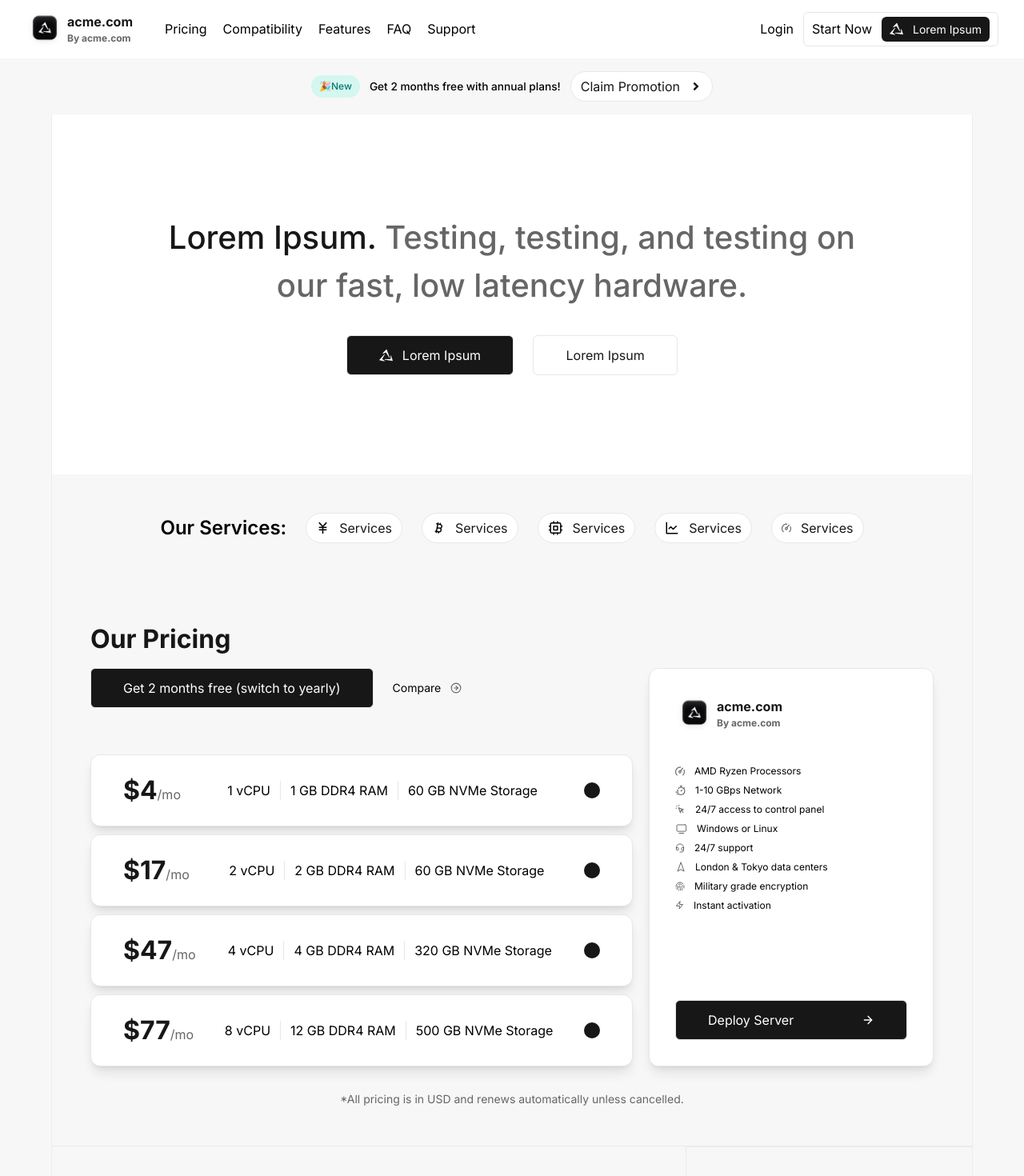
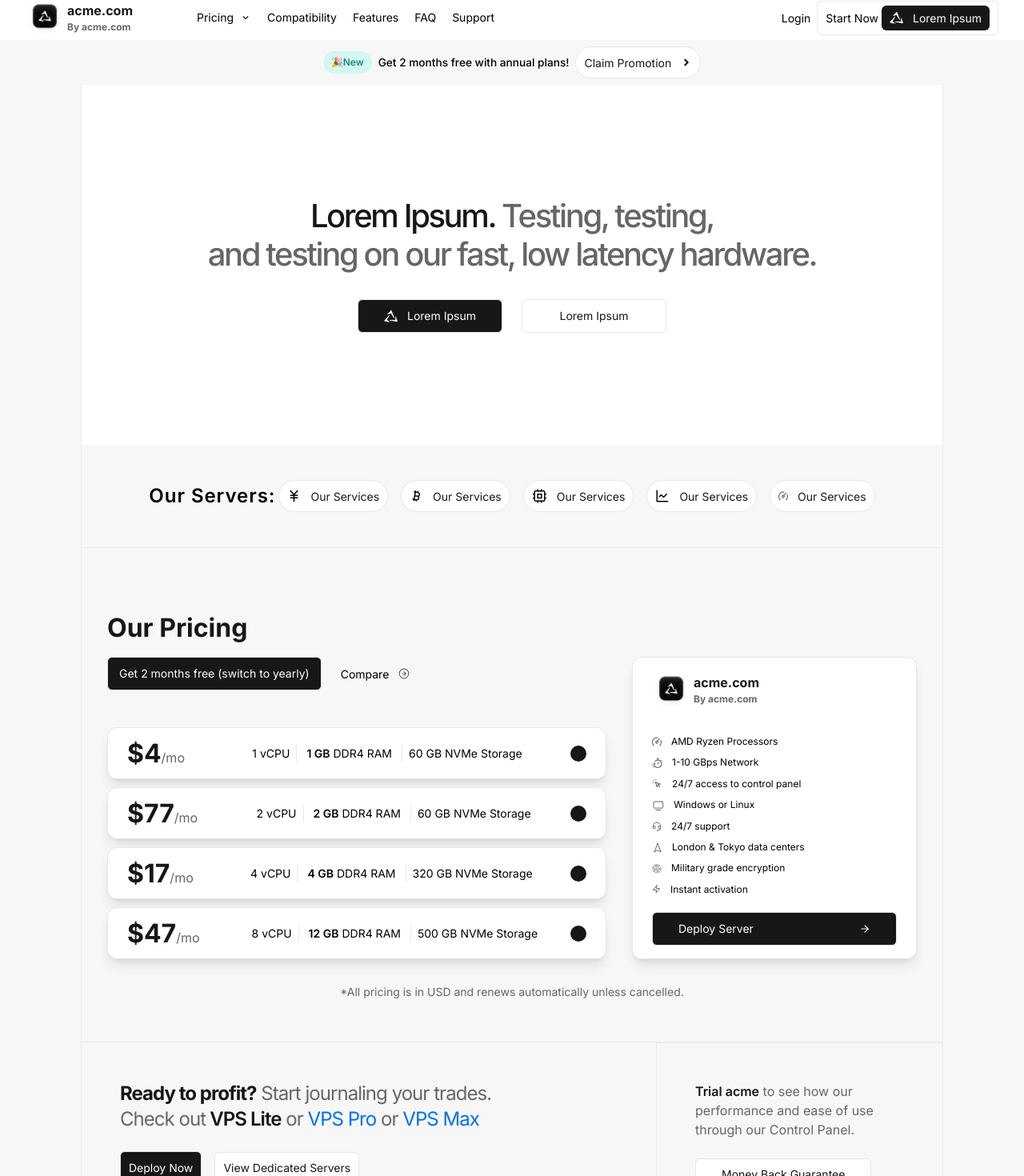
Before and after one commit to riajulpro/acme-rp, a Next.js app: page / in a window 1280 px wide. Shown: the part 48-1518 px from the top of the page at 80% size. Built offline with nearby package versions, Linux system fonts and the light colour scheme.

Commit message:
Fixing pixel perfect issue

```diff
--- a/src/app/globals.css
+++ b/src/app/globals.css
@@ -34,7 +34,7 @@ body {
 
 @layer components {
   .container {
-    @apply max-w-6xl mx-auto;
+    @apply max-w-[1078px] mx-auto;
   }
   .border-x-color {
     @apply lg:border-x lg:border-borderColor;
--- a/src/components/shared/ActionButton.jsx
+++ b/src/components/shared/ActionButton.jsx
@@ -1,12 +1,14 @@
 import React from "react";
 
-const ActionButton = ({ children, className, variant }) => {
+const ActionButton = ({ children, className, variant, padding }) => {
   return (
     <button
-      className={`${className} min-w-[181px] max-w-[386px] min-h-[40px] rounded-[6px] px-3 lg:px-10 py-3 border ${
+      className={`${className} max-w-[386px] min-h-[40px] rounded-[6px] ${
+        padding ? padding : "px-3 lg:px-8"
+      } py-2 border ${
         variant === "primary"
-          ? "bg-primaryColor text-white"
-          : "bg-white text-primaryColor"
+          ? "bg-primaryColor text-white text-[14px] leading-[24px]"
+          : "bg-white text-primaryColor min-w-[181px] text-[14px] leading-[20px]"
       }`}
     >
       {children}
--- a/src/components/shared/AlignCenter.jsx
+++ b/src/components/shared/AlignCenter.jsx
@@ -2,7 +2,7 @@ const AlignCenter = ({ children, textSize }) => {
   return (
     <div
       className={`flex items-center gap-3 ${
-        textSize ? textSize : "text-[12px]"
+        textSize ? textSize : "text-[12px] leading-[20.4px]"
       }`}
     >
       {children}
--- a/src/components/shared/Button.jsx
+++ b/src/components/shared/Button.jsx
@@ -1,7 +1,7 @@
 const Button = ({ children, className }) => {
   return (
     <button
-      className={`border rounded-full py-[6px] px-[12px] min-h-[32px] max-w-[1080px] ${className} bg-white text-primaryColor`}
+      className={`text-[14px] border rounded-full py-[6px] px-[10px] min-h-[40px] max-w-[1080px] ${className} bg-white text-primaryColor`}
     >
       {children}
     </button>
--- a/src/components/shared/PriceCard.jsx
+++ b/src/components/shared/PriceCard.jsx
@@ -1,16 +1,16 @@
 const PriceCard = ({ price, cpu, storage, ram }) => {
   return (
-    <div className="shadow-lg group cursor-pointer bg-white rounded-[12px] px-10 py-5 flex justify-between items-center border border-gray-200 hover:border-cardBlue">
-      <p>
+    <div className="shadow-lg group cursor-pointer bg-white rounded-[12px] px-6 py-5 flex justify-between items-center gap-6 border border-gray-200 hover:border-cardBlue h-[65px]">
+      <p className="mr-6">
         <span className="text-[32px] font-bold text-primaryColor">
           ${price}
         </span>
         <span className="text-bannerText text-[16px]">/mo</span>
       </p>
-      <ul className="flex gap-3">
-        <li>{cpu}</li>
-        <li className="border-x px-3">{ram}</li>
-        <li>{storage}</li>
+      <ul className="flex gap-2">
+        <li className="text-[14px] leading-[21px]">{cpu}</li>
+        <li className="text-[14px] leading-[21px] border-x px-3">{ram}</li>
+        <li className="text-[14px] leading-[21px]">{storage}</li>
       </ul>
       <div className="h-5 w-5 rounded-full bg-primaryColor group-hover:bg-cardBlue" />
     </div>
--- a/src/components/ui/Banner.jsx
+++ b/src/components/ui/Banner.jsx
@@ -5,10 +5,11 @@ const Banner = () => {
   return (
     <section className="lg:min-h-[450px] bg-banner-bg object-cover bg-white flex items-center justify-center">
       <div className="mt-8 lg:mt-0">
-        <h1 className="text-primaryColor text-center text-[20px] md:text-[30px] lg:text-[40px] font-medium max-w-4xl">
+        <h1 className="text-primaryColor text-center text-[20px] md:text-[30px] lg:text-[40px] font-medium max-w-[859px] leading-[48px] tracking-[-2.4px]">
           Lorem Ipsum.{" "}
           <span className="text-bannerText">
-            Testing, testing, and testing on our fast, low latency hardware.
+            Testing, testing, <br />
+            and testing on our fast, low latency hardware.
           </span>
         </h1>
         <div className="flex justify-center gap-2 lg:gap-6 mt-5 mb-8 lg:mb-0 lg:mt-[32px]">
--- a/src/components/ui/Header.jsx
+++ b/src/components/ui/Header.jsx
@@ -5,8 +5,10 @@ const Header = () => {
   return (
     <header>
       <div className="bg-primaryColor text-white flex justify-center items-center gap-5 p-3">
-        <div className="border-r border-slate-400 pr-5">Restocked Today</div>
-        <div className="flex items-center gap-3">
+        <div className="border-r border-slate-400 pr-40 text-[12px]">
+          Restocked Today
+        </div>
+        <div className="flex items-center gap-3 text-[12px]">
           Read more <IoMdArrowDropright />
         </div>
       </div>
--- a/src/components/ui/Navbar.jsx
+++ b/src/components/ui/Navbar.jsx
@@ -5,6 +5,7 @@ import { FaBars } from "react-icons/fa";
 import AcmeLogo from "../shared/AcmeLogo";
 import { useState } from "react";
 import { RxCross2 } from "react-icons/rx";
+import { MdKeyboardArrowDown } from "react-icons/md";
 
 const Navbar = () => {
   const [bar, setBar] = useState(false);
@@ -12,10 +13,10 @@ const Navbar = () => {
   const navItems = (
     <>
       <ul
-        className={`flex flex-col lg:flex-row lg:items-center gap-4 lg:gap-5`}
+        className={`text-[14px] leading-[20px] flex flex-col lg:flex-row lg:items-center gap-6 lg:gap-5`}
       >
-        <li className="py-3 lg:py-0 border-b lg:border-none border-borderColor">
-          Pricing
+        <li className="flex items-center gap-2 py-3 lg:py-0 border-b lg:border-none border-borderColor">
+          Pricing <MdKeyboardArrowDown />
         </li>
         <li className="py-3 lg:py-0 border-b lg:border-none border-borderColor">
           Compatibility
@@ -34,9 +35,9 @@ const Navbar = () => {
   );
 
   const navbarRight = (
-    <div className="mt-5 lg:mt-0 flex justify-center lg:justify-normal items-center gap-3">
+    <div className="mt-5 lg:mt-0 flex justify-center lg:justify-normal items-center gap-2 text-[14px]">
       <button>Login</button>
-      <div className="border rounded-[6px] flex items-center gap-3 px-[10px] py-[5px]">
+      <div className="border rounded-[6px] flex items-center gap-1 px-[10px] py-[5px]">
         <button>Start Now</button>
         <button className="bg-primaryColor text-white rounded-[6px] py-[5px] px-[10px] flex items-center justify-center gap-3 text-[14px]">
           <LogoSymbol /> Lorem Ipsum
@@ -46,9 +47,10 @@ const Navbar = () => {
   );
 
   return (
-    <div className="flex justify-between items-center py-2 lg:py-3 px-3 lg:px-[32px] gap-10 bg-white">
+    <div className="bg-white">
+      <div className="max-w-[1440px] mx-auto flex justify-between items-center h-[56px] lg:py-3 px-3 lg:px-[32px] gap-10">
         <AcmeLogo />
-      <div className="hidden lg:block mr-auto">{navItems}</div>
+        <div className="hidden lg:block mr-auto pl-10">{navItems}</div>
         <div className="hidden lg:block">{navbarRight}</div>
 
         {/* for mobile and tablet */}
@@ -75,6 +77,7 @@ const Navbar = () => {
           ""
         )}
       </div>
+    </div>
   );
 };
 
--- a/src/components/ui/New.jsx
+++ b/src/components/ui/New.jsx
@@ -3,7 +3,7 @@ import { FaAngleRight } from "react-icons/fa";
 
 const New = () => {
   return (
-    <section className="flex flex-wrap md:flex-row justify-center items-center gap-3 py-4">
+    <section className="flex flex-wrap md:flex-row justify-center items-center gap-2 py-2">
       <button className="bg-secondaryColor text-[12px] font-medium py-[5px] px-[10px] rounded-full text-lightText">
         🎉New
       </button>
--- a/src/components/ui/Pricing.jsx
+++ b/src/components/ui/Pricing.jsx
@@ -16,14 +16,14 @@ import AcmeLogo from "../shared/AcmeLogo";
 
 const Pricing = () => {
   return (
-    <section className="my-10 lg:my-0 p-3 lg:p-12">
+    <section className="my-10 lg:my-0 lg:mt-11 p-3 lg:p-8">
       <h1 className="text-[32px] font-bold text-primaryColor mb-3">
         Our Pricing
       </h1>
-      <div className="flex flex-col lg:flex-row gap-5">
+      <div className="flex flex-col lg:flex-row gap-8">
         <div className="flex-1 flex flex-col gap-[10px]">
-          <div className="flex flex-wrap items-center gap-6 mb-3 lg:mb-12">
-            <ActionButton variant="primary">
+          <div className="flex flex-wrap items-center gap-6 mb-3 lg:mb-9">
+            <ActionButton variant="primary" padding="lg:px-[14px]">
               Get 2 months free (switch to yearly)
             </ActionButton>
             <AlignCenter textSize="text-[14px]">
@@ -33,32 +33,49 @@ const Pricing = () => {
           <PriceCard
             price="4"
             cpu="1 vCPU"
-            ram="1 GB DDR4 RAM"
+            ram={
+              <>
+                <span className="font-semibold">1 GB</span> DDR4 RAM
+              </>
+            }
+            storage="60 GB NVMe Storage"
+          />
+          <PriceCard
+            price="77"
+            cpu="2 vCPU"
+            ram={
+              <>
+                <span className="font-semibold">2 GB</span> DDR4 RAM
+              </>
+            }
             storage="60 GB NVMe Storage"
           />
           <PriceCard
             price="17"
-            cpu="2 vCPU"
-            ram="2 GB DDR4 RAM"
-            storage="60 GB NVMe Storage"
+            cpu="4 vCPU"
+            ram={
+              <>
+                <span className="font-semibold">4 GB</span> DDR4 RAM
+              </>
+            }
+            storage="320 GB NVMe Storage"
           />
           <PriceCard
             price="47"
-            cpu="4 vCPU"
-            ram="4 GB DDR4 RAM"
-            storage="320 GB NVMe Storage"
-          />
-          <PriceCard
-            price="77"
             cpu="8 vCPU"
-            ram="12 GB DDR4 RAM"
+            ram={
+              <>
+                <span className="font-semibold">12 GB</span> DDR4 RAM
+              </>
+            }
             storage="500 GB NVMe Storage"
           />
         </div>
-        <div className="lg:min-w-[356px] bg-white rounded-[12px] border p-8 flex flex-col gap-[6px] shadow-lg">
-          <div className="mb-8">
+        <div className="lg:min-w-[356px] bg-white rounded-[12px] border px-6 py-4 flex flex-col gap-[6px] shadow-lg">
+          <div className="mb-6">
             <AcmeLogo />
           </div>
+          <div className="flex flex-col gap-[6px]">
             <AlignCenter>
               <Fifth /> AMD Ryzen Processors
             </AlignCenter>
@@ -89,6 +106,7 @@ const Pricing = () => {
               <Activation />
               Instant activation
             </AlignCenter>
+          </div>
           <div className="mt-auto">
             <ActionButton
               className="flex items-center justify-between gap-10 w-full"
--- a/src/components/ui/ReadyToProfit.jsx
+++ b/src/components/ui/ReadyToProfit.jsx
@@ -2,20 +2,26 @@ import ActionButton from "../shared/ActionButton";
 
 const ReadyToProfit = () => {
   return (
-    <section className="my-10 lg:my-0 flex flex-col lg:flex-row border-t border-borderColor">
+    <section className="my-10 lg:my-0 flex flex-col lg:flex-row border-t border-borderColor lg:mt-5">
       <div className="flex-1 p-3 lg:p-12">
-        <h1 className="text-[24px] max-w-2xl text-bannerText">
+        <h1 className="text-[24px] tracking-[-0.96px] leading-[32px] max-w-xl text-bannerText">
           <span className="font-bold text-primaryColor">Ready to profit?</span>{" "}
-          Start journaling your trades. Check out
+          Start journaling your trades.
+          <br />
+          Check out
           <span className="font-semibold text-primaryColor">
             {" "}
             VPS Lite
           </span> or <span className="text-cardBlue">VPS Pro</span> or{" "}
           <span className="text-cardBlue">VPS Max</span>
         </h1>
-        <div className="flex items-center gap-1 lg:gap-4 mt-6">
-          <ActionButton variant="primary">Deploy Now</ActionButton>
-          <ActionButton>View Dedicated Servers</ActionButton>
+        <div className="flex items-center gap-6 lg:gap-4 mt-6">
+          <ActionButton variant="primary" padding="lg:px-[10px]">
+            Deploy Now
+          </ActionButton>
+          <ActionButton padding="lg:px-[10px]">
+            View Dedicated Servers
+          </ActionButton>
         </div>
       </div>
       <div className="max-w-[358px] p-3 lg:p-12 border-t lg:border-l border-borderColor">
--- a/src/components/ui/Services.jsx
+++ b/src/components/ui/Services.jsx
@@ -9,23 +9,27 @@ import Button from "../shared/Button";
 
 const Services = () => {
   return (
-    <section className="my-10 lg:my-0 flex flex-wrap lg:flex-nowrap p-3 lg:p-12 justify-center items-center gap-3 lg:gap-6">
-      <h1 className="text-[24px] font-semibold">Our Services:</h1>
+    <section className="my-10 lg:my-0 flex lg:flex-nowrap p-3 lg:py-11 lg:px-12 justify-center items-center gap-3 lg:gap-1 border-b border-borderColor">
+      <h1 className="text-[24px] font-semibold leading-[32px] tracking-[0.96px]">
+        Our Servers:
+      </h1>
+      <div className="flex items-center gap-4 flex-wrap">
         <Button className="flex items-center justify-center gap-3">
-        <First /> Services
+          <First /> Our Services
         </Button>
         <Button className="flex items-center justify-center gap-3">
-        <Second /> Services
+          <Second /> Our Services
         </Button>
         <Button className="flex items-center justify-center gap-3">
-        <Third /> Services
+          <Third /> Our Services
         </Button>
         <Button className="flex items-center justify-center gap-3">
-        <Fourth /> Services
+          <Fourth /> Our Services
         </Button>
         <Button className="flex items-center justify-center gap-3">
-        <Fifth /> Services
+          <Fifth /> Our Services
         </Button>
+      </div>
     </section>
   );
 };
```
Lines whose indentation alone changed are shown as unchanged.
